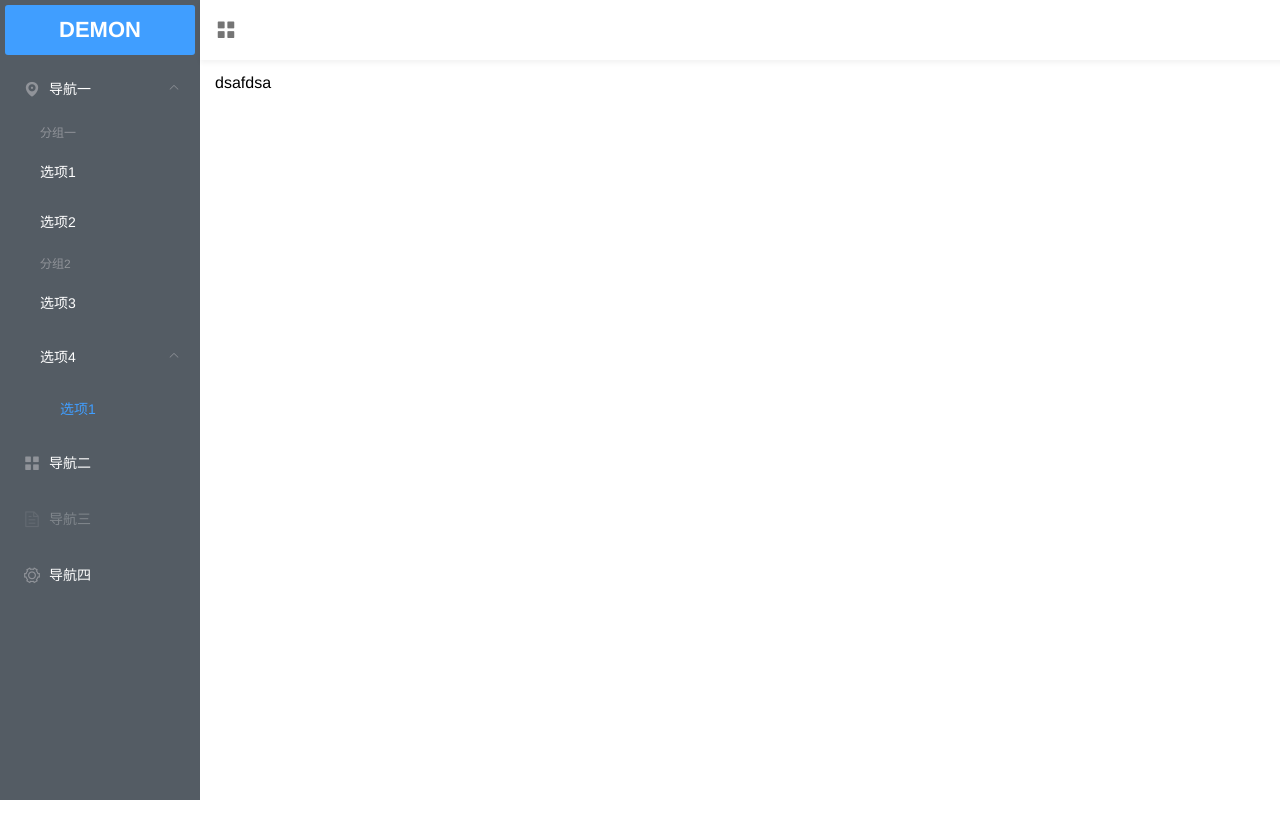
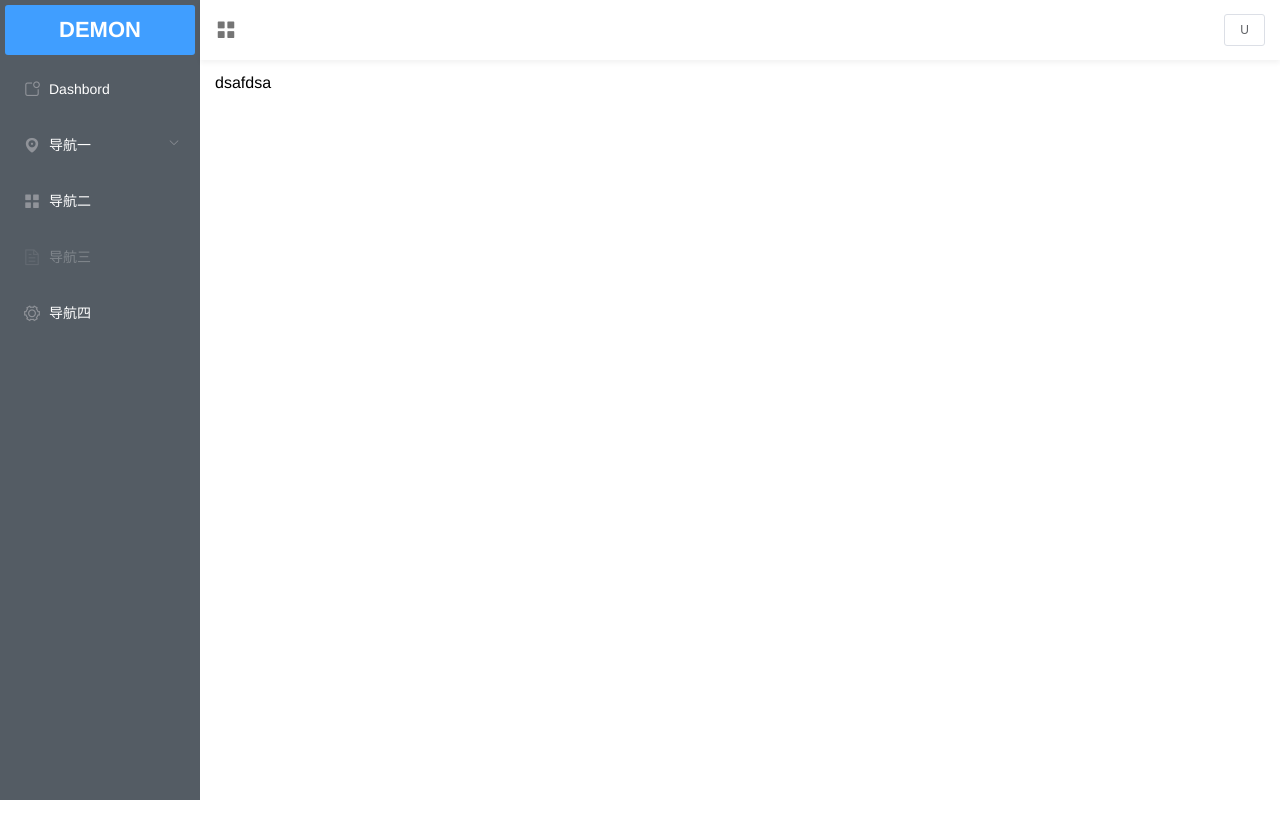
Before and after one commit to wangcch/vue-admin, a Vue app: page / in a window 1280 px wide. Shown: the top 838 px of the page. Built offline with nearby package versions, Linux system fonts and the light colour scheme.

Commit message:
update nav responsive

```diff
--- a/src/App.vue
+++ b/src/App.vue
@@ -1,7 +1,9 @@
 <template>
   <div id="app">
     <main-nav :isShrink="isShrink" ></main-nav>
-    <main-head :isShrink="isShrink" :style="{marginLeft: isShrink?'64px':'200px'}"  @change-shrink="changeShrink"></main-head>
+    <div class="ta-head" :style="{paddingLeft: isShrink?'64px':'200px'}">
+      <main-head :isShrink="isShrink"  @change-shrink="changeShrink"></main-head>
+    </div>
     <div class="ta-page" :style="{paddingLeft: isShrink?'64px':'200px', paddingTop: '60px'}">
       <router-view/>
     </div>
@@ -15,7 +17,7 @@ export default {
   name: 'App',
   data () {
     return {
-      isShrink: false
+      isShrink: true
     }
   },
   methods: {
@@ -23,6 +25,8 @@ export default {
       console.log('app', val)
       this.isShrink = val
     }
+  },
+  created () {
   },
   components: {
     mainNav,
--- a/src/common/style/index.scss
+++ b/src/common/style/index.scss
@@ -1,3 +1,4 @@
 @import 'reset.scss';
+@import 'variables.scss';
 @import 'media.scss';
 @import 'main.scss';
--- a/src/common/style/main.scss
+++ b/src/common/style/main.scss
@@ -11,10 +11,12 @@
     left: 0;
     top: 0;
   }
-  .main-head {
+  .ta-head {
     position: fixed;
     top: 0;
     left: 0;
+    width: 100%;
+    box-sizing: border-box;
     transition: all 0.3s;
   }
   .ta-page {
--- a/src/common/style/media.scss
+++ b/src/common/style/media.scss
@@ -6,9 +6,8 @@ $max-width-sm: 970px;
     .main-nav {
       width: 0;
     }
-    .main-head {
-      margin-left: 0 !important;
-      justify-content: space-between;
+    .ta-head {
+      padding-left: 0 !important;
       .nav-menu {
         display: none;
       }
--- /dev/null
+++ b/src/common/style/variables.scss
@@ -0,0 +1 @@
+$icon-color: #757575;
--- a/src/common/view/main-head.vue
+++ b/src/common/view/main-head.vue
@@ -1,9 +1,12 @@
 <template>
   <div class="main-head">
-    <i class="el-icon-menu ta-menu" @click="navToggleClick"></i>
+    <i class="el-icon-menu main-head-menu" @click="navToggleClick"></i>
     <!-- <nav-menu></nav-menu> -->
     <div class="mp-head-title">
       <h1>DEMON</h1>
+    </div>
+    <div class="main-head-user">
+      <el-button size="small" plain>U</el-button>
     </div>
   </div>
 </template>
@@ -20,15 +23,35 @@ export default {
   },
   methods: {
     navToggleClick () {
-      this.isShrinkHead = !this.isShrinkHead
-      // console.log(this.isShrinkHead)
+      this.changeShrink(!this.isShrinkHead)
+    },
+
+    changeShrink (val) {
+      this.isShrinkHead = val
       this.$emit('change-shrink', this.isShrinkHead)
+    },
+
+    haveChangeWindow () {
+      let innerWidth = window.innerWidth
+      if (innerWidth > 970) {
+        this.changeShrink(false)
+      }
+      window.onresize = () => {
+        if (window.innerWidth < 970) {
+          this.changeShrink(true)
+        } else {
+          this.changeShrink(false)
+        }
+      }
     }
   },
   watch: {
     isShrinkHead (val) {
       this.$emit('change-shrink', val)
     }
+  },
+  created () {
+    this.haveChangeWindow()
   },
   components: {
     navMenu
@@ -37,24 +60,29 @@ export default {
 </script>
 
 <style lang="scss" scoped>
+@import '../style/variables';
 .main-head {
   width: 100%;
   height: 60px;
   display: flex;
   align-items: center;
+  justify-content: space-between;
   box-sizing: border-box;
   background: #fff;
   padding: 10px 15px;
   box-shadow: 0 3px 5px rgba(#000, 0.05);
-  .ta-menu {
+  .main-head-menu {
     margin-right: 30px;
     cursor: pointer;
     font-size: 22px;
-    color: #757575;
+    color: $icon-color;
   }
   .mp-head-title {
     display: none;
     font-weight: bold;
   }
+  .main-head-user {
+    float: right;
+  }
 }
 </style>
--- a/src/common/view/main-nav.vue
+++ b/src/common/view/main-nav.vue
@@ -1,38 +1,42 @@
 <template>
-  <div class="main-nav" :class="isShrink? 'nav-p': ''">
+  <div class="main-nav" :class="isShrink? 'main-nav-sm': 'main-nav-xs'">
     <div class="logo">
       <div class="name">
         <h1>{{ isShrink? 'D' : 'DEMON' }}</h1>
       </div>
     </div>
     <el-menu default-active="1-4-1" class="main-nav-ul" @open="handleOpen" @close="handleClose" :collapse="isShrink" background-color="#545c64" text-color="#fff">
-      <el-submenu index="1">
+      <el-menu-item index="1">
+        <i class="el-icon-news"></i>
+        <span slot="title">Dashbord</span>
+      </el-menu-item>
+      <el-submenu index="2">
         <template slot="title">
           <i class="el-icon-location"></i>
           <span slot="title">导航一</span>
         </template>
         <el-menu-item-group>
           <span slot="title">分组一</span>
-          <el-menu-item index="1-1">选项1</el-menu-item>
-          <el-menu-item index="1-2">选项2</el-menu-item>
+          <el-menu-item index="2-1">选项1</el-menu-item>
+          <el-menu-item index="2-2">选项2</el-menu-item>
         </el-menu-item-group>
         <el-menu-item-group title="分组2">
-          <el-menu-item index="1-3">选项3</el-menu-item>
+          <el-menu-item index="2-3">选项3</el-menu-item>
         </el-menu-item-group>
-        <el-submenu index="1-4">
+        <el-submenu index="2-4">
           <span slot="title">选项4</span>
-          <el-menu-item index="1-4-1">选项1</el-menu-item>
+          <el-menu-item index="2-4-1">选项1</el-menu-item>
         </el-submenu>
       </el-submenu>
-      <el-menu-item index="2">
+      <el-menu-item index="3">
         <i class="el-icon-menu"></i>
         <span slot="title">导航二</span>
       </el-menu-item>
-      <el-menu-item index="3" disabled>
+      <el-menu-item index="4" disabled>
         <i class="el-icon-document"></i>
         <span slot="title">导航三</span>
       </el-menu-item>
-      <el-menu-item index="4">
+      <el-menu-item index="5">
         <i class="el-icon-setting"></i>
         <span slot="title">导航四</span>
       </el-menu-item>
@@ -97,7 +101,13 @@ export default {
   }
 }
 
-.nav-p {
+.main-nav-sm {
   width: 64px;
 }
+
+.main-nav-xs {
+  @media (max-width: 768px) {
+    width: 100% !important;
+  }
+}
 </style>
```
Also changed, not shown: src/common/js/util.js (added).
